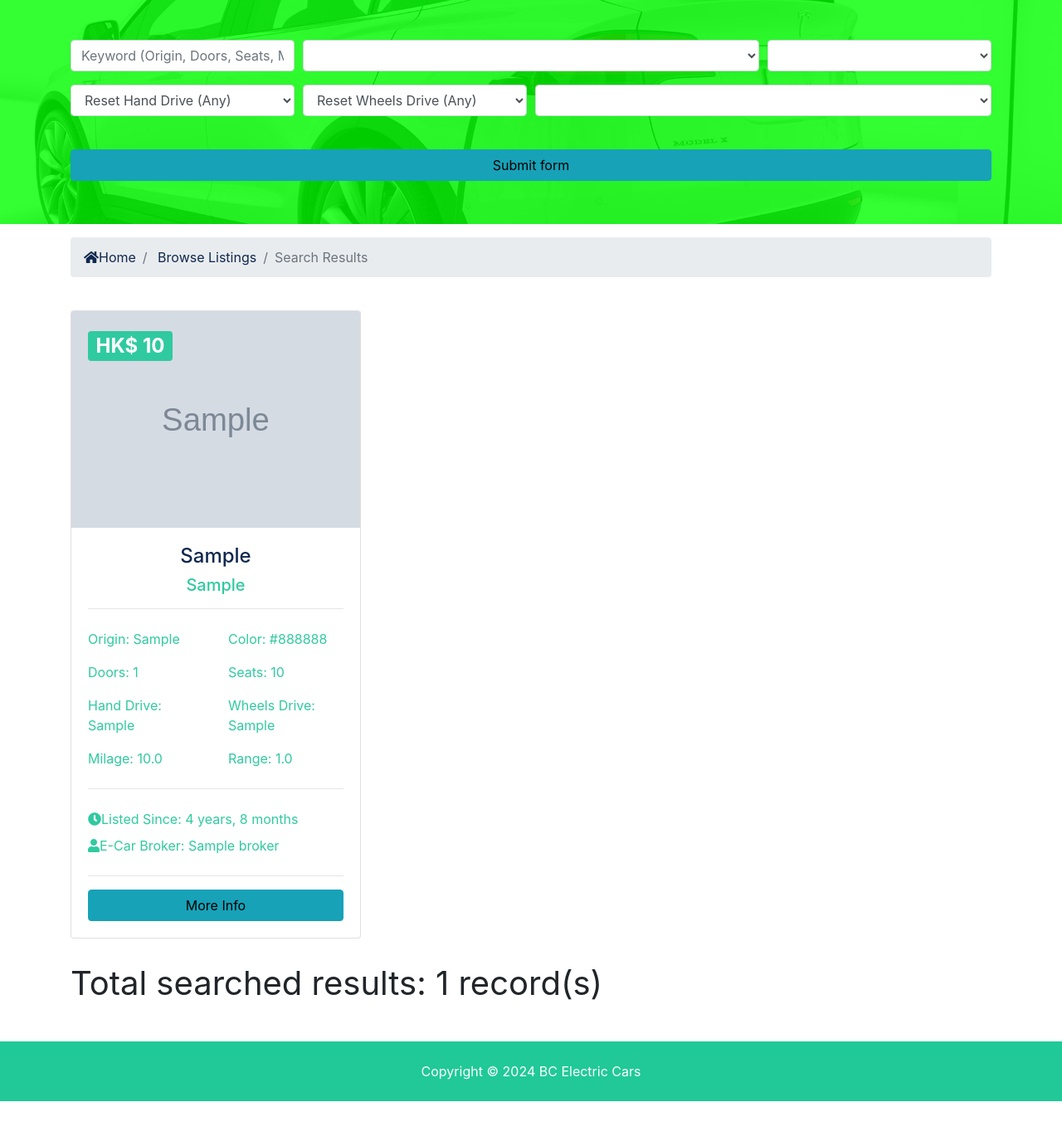
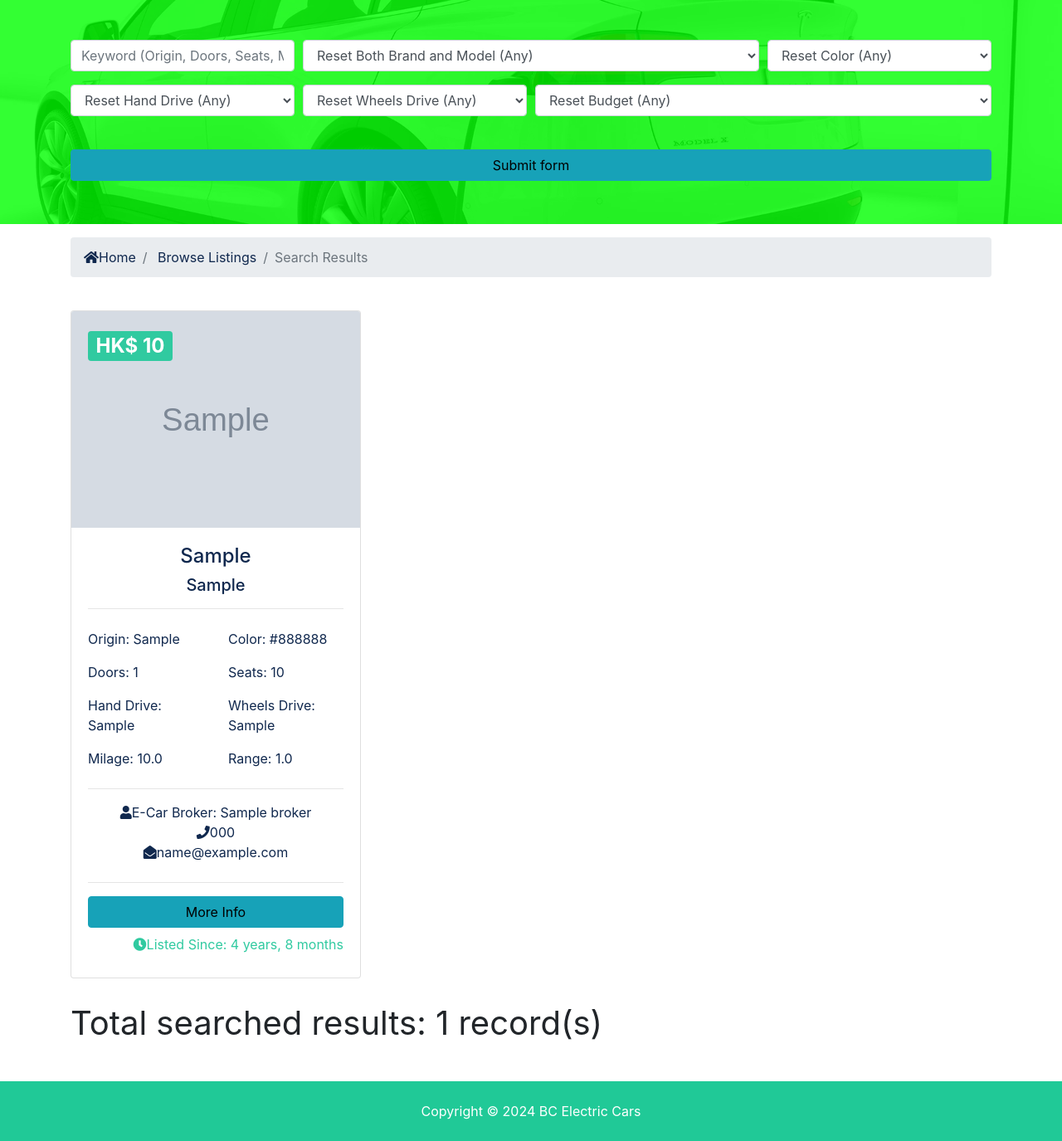
Before and after one commit to frankmok/PRJT, a Django app: page /listings/search in a window 1280 px wide. Shown: the part 162-1537 px from the top of the page at 83% size. Before the commit the page ends 1489 px from the top, so only its background shows below. Run offline with Django 4.2, Linux system fonts and the light colour scheme; tables that the repository leaves empty hold one stand-in row (values such as "Sample post"); grey boxes marked "Sample" are stand-in pictures; lists and menus that the app fills with data are empty; some libraries are stand-ins or nearby versions.

Commit message:
Step 9: having some touches on UI

```diff
--- a/listings/choices.py
+++ b/listings/choices.py
@@ -2,33 +2,33 @@ from listings.models import Listing
 
 listings = Listing.objects.all().filter(is_published=True)
 
-brand_model_choices = {('Reset Brand (Any)'.center(20) + ' ' + 'Reset Model (Any)'.center(25)): ''}.update({(listing.brand.center(20)[:20] + ' ' + listing.model.center(25)[:25]): (listing.brand.ljust(20)[:20] + listing.model.ljust(25)[:25]) for listing in listings})
+brand_model_choices = {'Reset Both Brand and Model (Any)': ''} | {listing.brand + '  ' + listing.model: listing.brand + '~' + listing.model for listing in listings}
 
 colors_set = {listing.color for listing in listings}
-color_choices = {'Reset Color (Any)': ''}.update({color: color for color in colors_set})
+color_choices = {'Reset Color (Any)': ''} | {color: color for color in colors_set}
 
-price_choices = {
-    'Reset Max Price (Any)': '0',
-    '$200,000': '200000',
-    '$400,000': '400000',
-    '$600,000': '600000',
-    '$800,000': '800000',
-    '$1,000,000': '1000000',
-    '$1,200,000': '1200000',
-    '$1,400,000': '1400000',
-    '$1,600,000': '1600000',
-    '$1,800,000': '1800000',
-    '$2M+': '2000000',
+budget_choices = {
+    'Reset Budget (Any)': '0',
+    'HK$200,000': '200000',
+    'HK$400,000': '400000',
+    'HK$600,000': '600000',
+    'HK$800,000': '800000',
+    'HK$1,000,000': '1000000',
+    'HK$1,200,000': '1200000',
+    'HK$1,400,000': '1400000',
+    'HK$1,600,000': '1600000',
+    'HK$1,800,000': '1800000',
+    'HK$2M+': '2000000',
 }
 
 hand_drive_choices = {
     'Reset Hand Drive (Any)': '',
-    'Right-hand-drive': 'right',
-    'Left-hand-drive': 'left',
+    'Right-hand-drive': 'Right',
+    'Left-hand-drive': 'Left',
 }
 
 wheels_drive_choices = {
     'Reset Wheels Drive (Any)': '',
-    'Four-wheels-drive': '4',
-    'Two-wheels-drive': '2',
+    'Four-wheels-drive': 'Four',
+    'Two-wheels-drive': 'Two',
 }
--- a/listings/views.py
+++ b/listings/views.py
@@ -1,7 +1,7 @@
 from django.shortcuts import render, get_object_or_404
 from .models import Listing
 from django.core.paginator import EmptyPage, PageNotAnInteger, Paginator
-from listings.choices import price_choices, brand_model_choices, color_choices, hand_drive_choices, wheels_drive_choices
+from listings.choices import budget_choices, brand_model_choices, color_choices, hand_drive_choices, wheels_drive_choices
 from bcec.company import company_website, company_phone, company_email
 
 # Create your views here.
@@ -40,15 +40,16 @@ def search(request):
     if 'brand_model' in request.GET:
         brand_model = request.GET['brand_model']
         if brand_model:
-            queryset_list = queryset_list.filter(brand__iexact=brand_model[:20].strip()).filter(model__iexact=brand_model[21:].strip())
+            i = brand_model.index('~')
+            queryset_list = queryset_list.filter(brand__iexact=brand_model[:i]).filter(model__iexact=brand_model[i+1:])
     if 'color' in request.GET:
         color = request.GET['color']
         if color:
             queryset_list = queryset_list.filter(color__iexact=color)
-    if 'price' in request.GET:
-        price = request.GET['price']
-        if price:
-            queryset_list = queryset_list.filter(price__lte=price)
+    if 'budget' in request.GET:
+        budget = request.GET['budget']
+        if budget:
+            queryset_list = queryset_list.filter(price__lte=budget)
     if 'hand_drive' in request.GET:
         hand_drive = request.GET['hand_drive']
         if hand_drive:
@@ -59,7 +60,7 @@ def search(request):
             queryset_list = queryset_list.filter(wheels_drive__iexact=wheels_drive)
     context = {
     'listings': queryset_list,
-    'price_choices': price_choices,
+    'budget_choices': budget_choices,
     'brand_model_choices': brand_model_choices,
     'color_choices': color_choices,
     'hand_drive_choices': hand_drive_choices,
--- a/pages/views.py
+++ b/pages/views.py
@@ -1,7 +1,7 @@
 from django.shortcuts import render
 from listings.models import Listing
 from brokers.models import Broker
-from listings.choices import price_choices, brand_model_choices, color_choices, hand_drive_choices, wheels_drive_choices
+from listings.choices import budget_choices, brand_model_choices, color_choices, hand_drive_choices, wheels_drive_choices
 from bcec.company import company_website, company_phone, company_email
 
 # Create your views here.
@@ -10,7 +10,7 @@ def index(request):
     listings = Listing.objects.order_by('-list_date').filter(is_published=True)[:3]
     context = {
     'listings': listings,
-    'price_choices': price_choices,
+    'budget_choices': budget_choices,
     'brand_model_choices': brand_model_choices,
     'color_choices': color_choices,
     'hand_drive_choices': hand_drive_choices,
--- a/templates/listings/search.html
+++ b/templates/listings/search.html
@@ -12,18 +12,19 @@
             <!-- Form Row 1 -->
             <div class="form-row">
               <div class="col-md-3 mb-3">
-                <label class="sr-only">Keywords</label>
+                <label class="sr-only" for="keywords">Keywords</label>
                 <input
                   type="text"
                   name="keywords"
                   class="form-control"
                   value="{{values.keywords}}"
+                  id="keywords"
                   placeholder="Keyword (Origin, Doors, Seats, Milage, Range etc)"
                   />
               </div>
               <div class="col-md-6 mb-3">
-                <label class="sr-only">Brand                Model</label>
-                <select name="brand_model" class="form-control">
+                <label class="sr-only" for="brand_model">Brand                Model</label>
+                <select name="brand_model" class="form-control" id="brand_model">
                   {% for key, value in brand_model_choices.items %}
                   <option value="{{value}}"
                   {% if value == values.brand_model %}
@@ -35,8 +36,8 @@
                 </select>
               </div>
               <div class="col-md-3 mb-3">
-                <label class="sr-only">Colour</label>
-                <select name="color" class="form-control">
+                <label class="sr-only" for="color">Colour</label>
+                <select name="color" class="form-control" id="color">
                   {% for key, value in color_choices.items %}
                   <option value="{{value}}"
                   {% if value == values.color %}
@@ -51,8 +52,8 @@
             <!-- Form Row 2 -->
             <div class="form-row">
               <div class="col-md-3 mb-3">
-                <label class="sr-only">Hand Drive</label>
-                <select name="hand_drive" class="form-control">
+                <label class="sr-only" for="hand_drive">Hand Drive</label>
+                <select name="hand_drive" class="form-control" id="hand_drive">
                   {% for key, value in hand_drive_choices.items %}
                   <option value="{{value}}"
                   {% if value == values.hand_drive %}
@@ -64,8 +65,8 @@
                 </select>
               </div>
               <div class="col-md-3 mb-3">
-                <label class="sr-only">Wheels Drive</label>
-                <select name="wheels_drive" class="form-control">
+                <label class="sr-only" for="wheels_drive">Wheels Drive</label>
+                <select name="wheels_drive" class="form-control" id="wheels_drive">
                   {% for key, value in wheels_drive_choices.items %}
                   <option value="{{value}}"
                   {% if value == values.wheels_drive %}
@@ -77,14 +78,14 @@
                 </select>
               </div>
               <div class="col-md-6 mb-3">
-                <label class="sr-only">Max. Price</label>
-                <select name="price" class="form-control">
-                  {% for key, value in price_choices.items %}
+                <label class="sr-only" for="budget">Budget</label>
+                <select name="budget" class="form-control" id="budget">
+                  {% for key, value in budget_choices.items %}
                   <option value="{{value}}"
-                  {% if value == values.price %}
+                  {% if value == values.budget %}
                     selected
                   {% endif %}>
-                    {{Key}}
+                    {{key}}
                   </option>
                   {% endfor %}
                 </select>
@@ -138,10 +139,10 @@
             <div class="card-body">
               <div class="listing-heading text-center">
                 <h4 class="text-primary">{{listing.brand}}</h4>
-                <h5 class="text-secondary">{{listing.model}}</h5>
+                <h5 class="text-primary">{{listing.model}}</h5>
               </div>
               <hr />
-              <div class="row py-2 text-secondary">
+              <div class="row py-2 text-primary">
                 <div class="col-6">
                   Origin: {{listing.origin}}
                 </div>
@@ -149,7 +150,7 @@
                   Color: {{listing.color}}
                 </div>
               </div>
-              <div class="row py-2 text-secondary">
+              <div class="row py-2 text-primary">
                 <div class="col-6">
                   Doors: {{listing.doors}}
                 </div>
@@ -157,7 +158,7 @@
                   Seats: {{listing.seats}}
                 </div>
               </div>
-              <div class="row py-2 text-secondary">
+              <div class="row py-2 text-primary">
                 <div class="col-6">
                   Hand Drive: {{listing.hand_drive}}
                 </div>
@@ -165,7 +166,7 @@
                   Wheels Drive: {{listing.wheels_drive}}
                 </div>
               </div>
-              <div class="row py-2 text-secondary">
+              <div class="row py-2 text-primary">
                 <div class="col-6">
                   Milage: {{listing.milage}}
                 </div>
@@ -174,20 +175,26 @@
                 </div>
               </div>
               <hr />
-              <div class="row py-2 text-secondary">
-                <div class="col-12">
-                  <i class="fas fa-clock"></i>Listed Since: {{listing.list_date | timesince }}
+              <div class="row text-primary pb-2">
+                <div class="col-12" align="center">
+                  <i class="fas fa-user"></i>E-Car Broker: {{listing.broker}}
                 </div>
-              </div>
-              <div class="row text-secondary pb-2">
-                <div class="col-12">
-                  <i class="fas fa-user"></i>E-Car Broker: {{listing.broker}}
+                <div class="col-12" align="center">
+                  <i class="fas fa-phone"></i>{{listing.broker.phone}}
+                </div>
+                <div class="col-12" align="center">
+                  <i class="fas fa-envelope-open"></i>{{listing.broker.email}}
                 </div>
               </div>
               <hr />
               <a href={% url "listing" listing.id %} class="btn btn-info btn-block">
                 More Info
               </a>
+              <div class="row py-2 text-secondary">
+                <div class="col-12" align="right">
+                  <i class="fas fa-clock"></i>Listed Since: {{listing.list_date | timesince }}
+                </div>
+              </div>
             </div>
           </div>
         </div>
--- a/templates/pages/awarrange.html
+++ b/templates/pages/awarrange.html
@@ -46,13 +46,13 @@
       </div>
     </div>
     <div class="row">
-      <div class="col-md-4">
+      <div class="col-md-4" align="left">
         <h3>{{company_website}}</h3>
       </div>
-      <div class="col-md-4">
+      <div class="col-md-4" align="center">
         <h3>{{company_phone}}</h3>
       </div>
-      <div class="col-md-4">
+      <div class="col-md-4" align="right">
         <h3>{{company_email}}</h3>
       </div>
     </div>
--- a/templates/partials/_navbar.html
+++ b/templates/partials/_navbar.html
@@ -94,7 +94,7 @@
           {% else %}
           class="nav-item mr-3"
           {% endif %}>
-            <a class="nav-link text-primary" style="font-size:12px;" href={% url "dashboard" %}>Welcome {{user.username}} (dashboard)</a>
+            <a class="nav-link text-primary" style="font-size:12px;" href={% url "dashboard" %}><i class="fas fa-user"></i>Welcome {{user.username}} (dashboard)</a>
           </li>
           <!-- logout link -->
           <li class="nav-item mr-3">
```
Also changed, not shown: templates/listings/listing.html (+26 -24 lines), templates/listings/listings.html (+20 -14 lines), templates/pages/index.html (+21 -15 lines), templates/pages/sitemap.html (+4 -4 lines).
